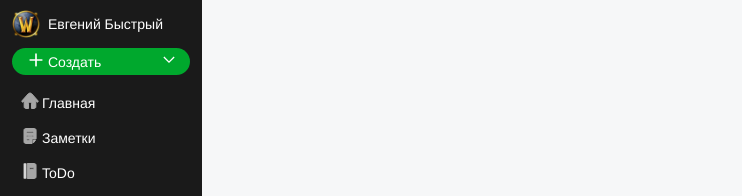
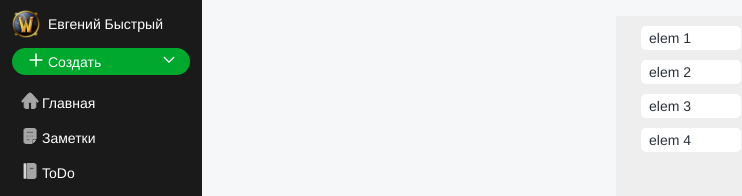
Before and after one commit to krai54rus/notebook, a Vue app: page /test in a window 1280 px wide. Shown: the top 196 px of the page, without its empty margins (0-742 px from the left). Built offline with nearby package versions, Linux system fonts and the light colour scheme.

Commit message:
add test DnD

```diff
--- /dev/null
+++ b/src/components/Test.vue
@@ -0,0 +1,153 @@
+<script lang="ts" setup>
+  import WidgetBlock from './main/WidgetBlock.vue'
+  import { ref, computed, onMounted } from 'vue'
+  import { useTestStore } from '@/pinia/test'
+
+  // const store = useTestStore()
+  // store.loaditems('module/loaditems')
+  // const data = computed(() => store.items)
+  const items = ref([
+    { id: 1, text: 'elem 1', list: 1 },
+    { id: 2, text: 'elem 2', list: 1 },
+    { id: 3, text: 'elem 3', list: 1 },
+    { id: 4, text: 'elem 4', list: 2 },
+  ])
+
+  // const listOne = computed(() => items.value.filter(i => i.list === 1))
+  // const listTwo = computed(() => items.value.filter(i => i.list === 2))
+  const itemRefs = ref([])
+  const currentTodo = ref({})
+  const coords = ref({ x: 0, y: 0 })
+  let dragging = ref(false)
+  let mouseMove = ref(false)
+
+  onMounted(() => {
+    // alert(todoRefs.value)
+    document.addEventListener('mousemove', onDrag)
+    document.addEventListener('mouseup', dragStop)
+  })
+
+  const dragStart = (e, { item, index }) => {
+    const elem = itemRefs.value[index]
+    if (elem) {
+      currentTodo.value = elem
+    }
+    coords.value.x = e.clientX
+    coords.value.y = e.clientY
+    dragging.value = true
+    e.preventDefault()
+
+    // if (this.top == 0) {
+    //   this.top = this.$refs.modalRef.getBoundingClientRect().y;
+    // }
+    console.log('elem ', elem)
+    console.log(e)
+  }
+
+  const clickUp = (e, { item, index }) => {
+    if (!mouseMove) {
+      // this.getCoords(event);
+    }
+  }
+
+  const onDrag = event => {
+    if (dragging.value) {
+      mouseMove.value = true
+
+      const { clientX, clientY } = event.changedTouches
+        ? event.changedTouches[0]
+        : event
+
+      console.log('currentTodo ', currentTodo)
+      console.log('currentTodo value', currentTodo.value)
+
+      currentTodo.value.style.position = 'absolute'
+      currentTodo.value.style.top = `${clientY}px`
+      currentTodo.value.style.left = `${clientX}px`
+    }
+  }
+
+  const dragStop = () => {
+    dragging.value = false
+    mouseMove.value = false
+    currentTodo.value.style.position = 'relative'
+    currentTodo.value.style.top = `auto`
+    currentTodo.value.style.left = `auto`
+    // currentTodo.value.style.top = `${coords.value.y}px`
+    // currentTodo.value.style.left = `${coords.value.x}px`
+  }
+</script>
+<template>
+  <div class="n-flex n-wp-100 n-hp-100" :class="$style['test']">
+    <div
+      class="n-wp-100 n-p-16 n-flex n-justify-center"
+      :class="$style['test-wrapper']"
+    >
+      <div
+        class="n-mr-100 n-flex n-justify-start n-align-center n-flex-column"
+        :class="[$style['test__list'], $style['drop-zone']]"
+      >
+        <div
+          v-for="(item, index) in items"
+          :class="$style['test__item']"
+          :ref="el => itemRefs.push(el)"
+          :key="item.id"
+          @mousedown="dragStart($event, { item, index })"
+          @mouseup="clickUp($event, { item, index })"
+        >
+          {{ item.text }}
+        </div>
+      </div>
+      <!-- <div
+        class="n-flex n-justify-start n-align-center n-flex-column"
+        :class="[$style['test__list'], $style['drop-zone']]"
+      >
+        <div
+          :class="$style['test__item']"
+          v-for="item in listTwo"
+          :key="item.id"
+        >
+          {{ item.text }}
+        </div>
+      </div> -->
+    </div>
+  </div>
+</template>
+
+<style lang="scss" module>
+  $component: test;
+
+  .#{$component} {
+    flex-grow: 1;
+    overflow: hidden;
+
+    &-wrapper {
+      // display: grid;
+      // grid-template-columns: 200px 200px;
+    }
+    &__list {
+      padding: 12px;
+      width: 150px;
+      background-color: var(--color-gray-40);
+    }
+    &__item {
+      width: 100px;
+      padding: 4px 8px;
+      background-color: var(--color-white);
+      margin-bottom: 10px;
+      border-radius: var(--radius-md);
+      z-index: 100;
+      // cursor: pointer;
+    }
+
+    .drop-item {
+      position: absolute;
+    }
+
+    .drop-zone {
+      background-color: #eee;
+      margin-bottom: 10px;
+      padding: 10px;
+    }
+  }
+</style>
--- /dev/null
+++ b/src/components/TestDragCommon.vue
@@ -0,0 +1,111 @@
+<script lang="ts" setup>
+  import WidgetBlock from './main/WidgetBlock.vue'
+  import { ref, computed } from 'vue'
+  import { useTestStore } from '@/pinia/test'
+
+  const store = useTestStore()
+  store.loaditems('module/loaditems')
+  const data = computed(() => store.items)
+  const items = ref([
+    { id: 1, text: 'elem 1', list: 1 },
+    { id: 2, text: 'elem 2', list: 1 },
+    { id: 3, text: 'elem 3', list: 1 },
+    { id: 4, text: 'elem 4', list: 2 },
+  ])
+
+  const listOne = computed(() => items.value.filter(i => i.list === 1))
+  const listTwo = computed(() => items.value.filter(i => i.list === 2))
+
+  const startDrag = (evt, item) => {
+    evt.dataTransfer.dropEffect = 'move'
+    evt.dataTransfer.effectAllowed = 'move'
+    evt.dataTransfer.setData('itemID', item.id)
+    console.log('evt.dataTransfer ', evt.dataTransfer)
+  }
+  const onDrop = (evt, list) => {
+    console.log('evt ', evt.dataTransfer)
+    console.log('evt ', evt.dataTransfer.getData('itemID'))
+    console.log('list ', list)
+    const itemID = evt.dataTransfer.getData('itemID')
+    const item = items.value.find(item => item.id == itemID)
+    console.log('item ', item)
+    item.list = list
+    console.log('item ', item)
+  }
+</script>
+<template>
+  <div class="n-flex n-wp-100 n-hp-100" :class="$style['test']">
+    <div
+      class="n-wp-100 n-p-16 n-flex n-justify-center"
+      :class="$style['test-wrapper']"
+    >
+      <div
+        class="n-mr-100 n-flex n-justify-start n-align-center n-flex-column"
+        :class="[$style['test__list'], $style['drop-zone']]"
+        @drop="onDrop($event, 1)"
+        @dragover.prevent
+        @dragenter.prevent
+      >
+        <div
+          :class="$style['test__item']"
+          v-for="item in listOne"
+          :key="item.id"
+          draggable="true"
+          @dragstart="startDrag($event, item)"
+        >
+          {{ item.text }}
+        </div>
+      </div>
+      <div
+        class="n-flex n-justify-start n-align-center n-flex-column"
+        :class="[$style['test__list'], $style['drop-zone']]"
+        @drop="onDrop($event, 1)"
+        @dragover.prevent
+        @dragenter.prevent
+      >
+        <div
+          :class="$style['test__item']"
+          v-for="item in listTwo"
+          :key="item.id"
+          draggable="true"
+          @dragstart="startDrag($event, item)"
+        >
+          {{ item.text }}
+        </div>
+      </div>
+    </div>
+  </div>
+</template>
+
+<style lang="scss" module>
+  $component: test;
+
+  .#{$component} {
+    flex-grow: 1;
+    overflow: hidden;
+
+    &-wrapper {
+      // display: grid;
+      // grid-template-columns: 200px 200px;
+    }
+    &__list {
+      padding: 12px;
+      width: 150px;
+      background-color: var(--color-gray-40);
+    }
+    &__item {
+      width: 100px;
+      padding: 4px 8px;
+      background-color: var(--color-white);
+      margin-bottom: 10px;
+      border-radius: var(--radius-md);
+      // cursor: pointer;
+    }
+
+    .drop-zone {
+      background-color: #eee;
+      margin-bottom: 10px;
+      padding: 10px;
+    }
+  }
+</style>
--- a/src/router/index.ts
+++ b/src/router/index.ts
@@ -2,6 +2,7 @@ import { createWebHistory, createRouter } from 'vue-router'
 import Main from '@/components/Main.vue'
 import About from '@/components/About.vue'
 import ToDo from '@/components/ToDo.vue'
+import Test from '@/components/Test.vue'
 import ToDoTablePage from '@/components/todo/ToDoTablePage.vue'
 
 const routes = [
@@ -21,6 +22,11 @@ const routes = [
     component: ToDo,
   },
   {
+    path: '/test',
+    name: 'Test',
+    component: Test,
+  },
+  {
     path: '/todo/table/:id',
     name: 'ToDoTable',
     component: ToDoTablePage,
```
